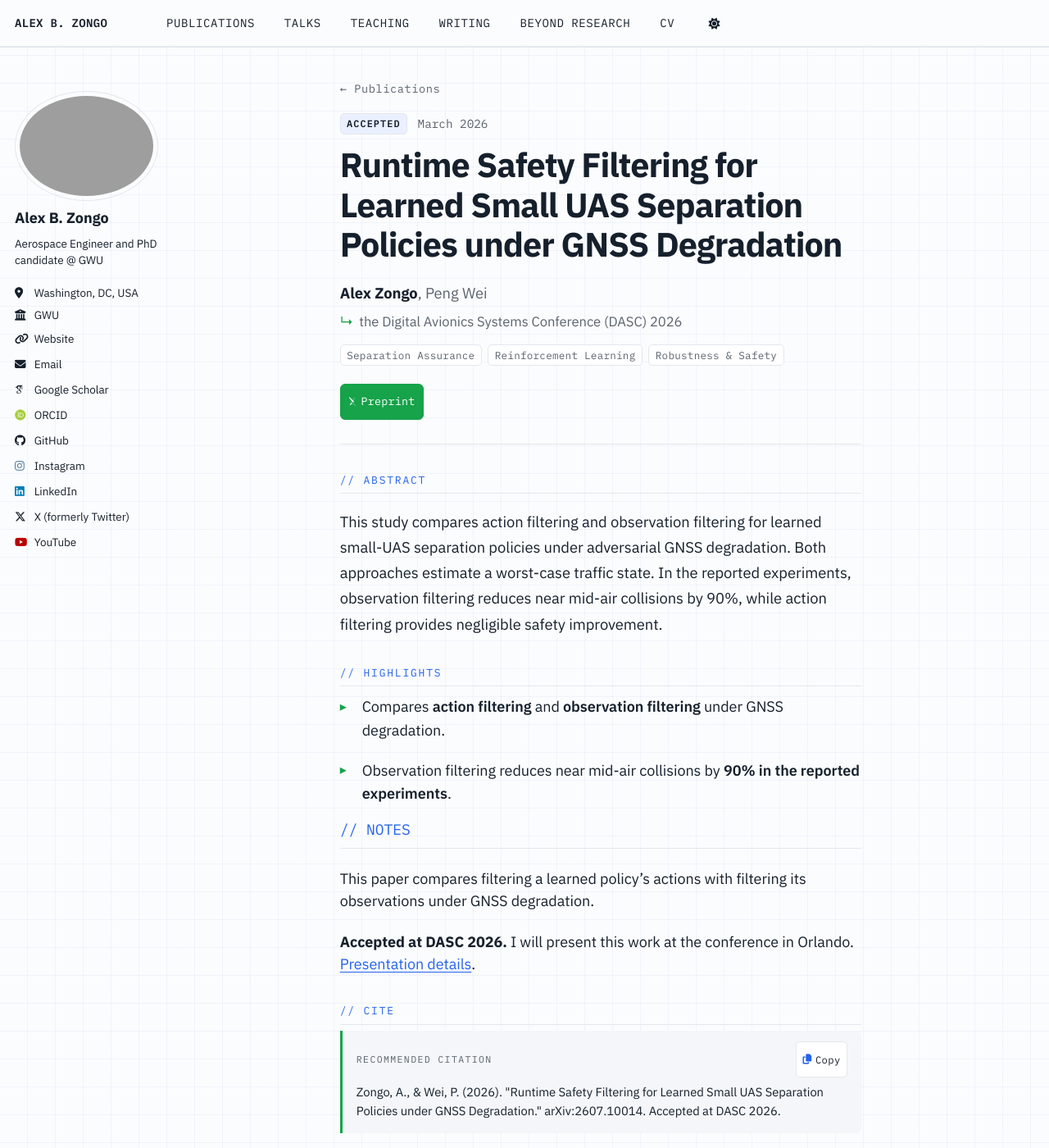
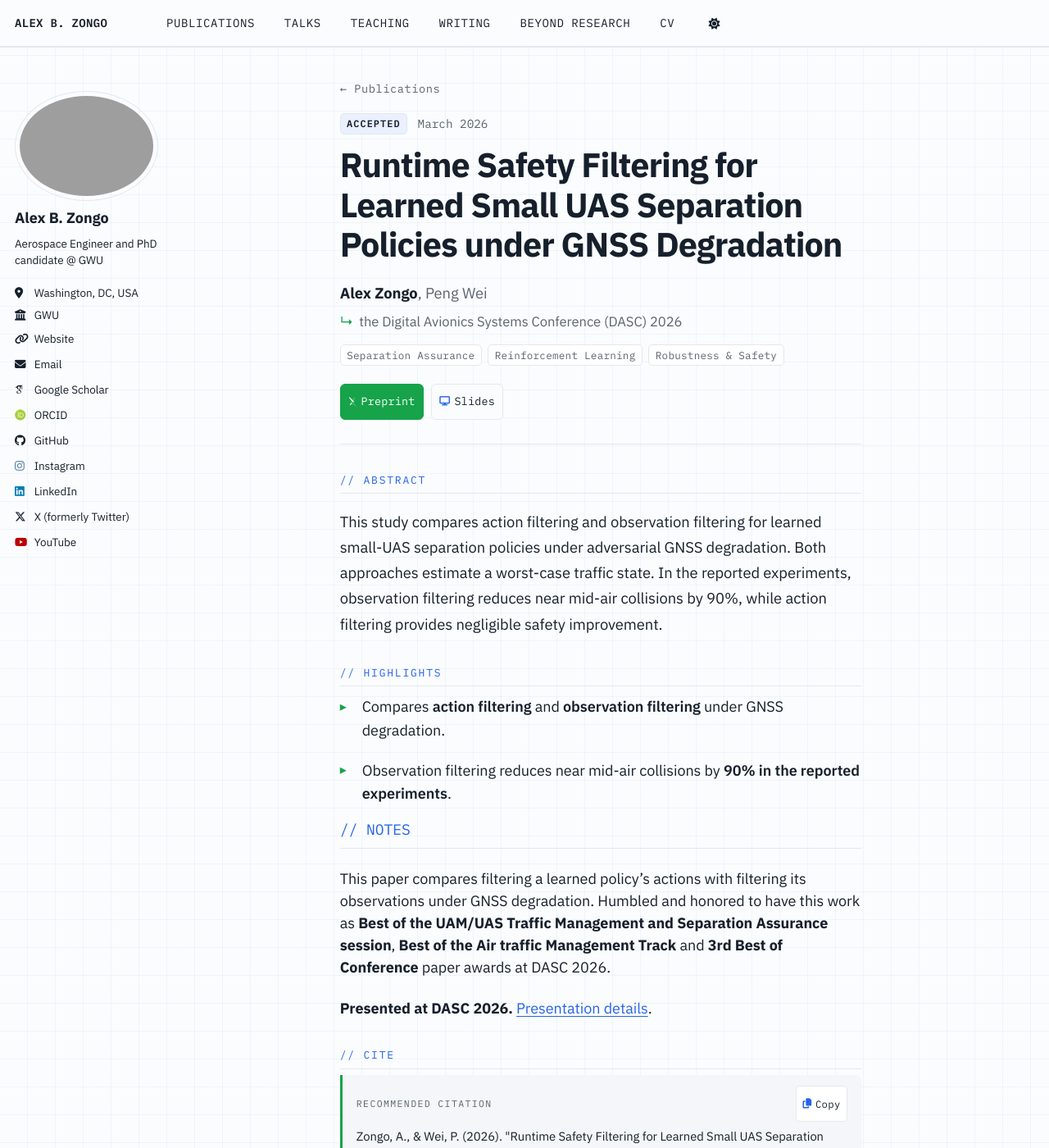
Before and after one commit to Alex-Zongo/alex-zongo.github.io, a Jekyll site: the page built from _publications/phd/2026-03-20-Certified_Separation_Assurance.md, in a window 1280 px wide and 1400 px high. Shown: the whole window at 82% size. Built offline with Jekyll 4.4.1, drawn with Linux system fonts in a browser that asks for light colours; some web fonts are replaced; a script bundle is joined from its source files by our own code; library files that are not in the unit come from our copies.

Commit message:
dasc presentation added

```diff
--- a/_publications/phd/2026-03-20-Certified_Separation_Assurance.md
+++ b/_publications/phd/2026-03-20-Certified_Separation_Assurance.md
@@ -19,12 +19,12 @@ date: 2026-03-20
 venue: 'the Digital Avionics Systems Conference (DASC) 2026'
 paperurl: #
 preprinturl: 'https://arxiv.org/abs/2607.10014'
-slidesurl: #
+slidesurl: 'https://alex-zongo.github.io/files/dasc_final_presentation.pdf'
 bibtexurl: #
 type: "accepted"
 citation: 'Zongo, A., &amp; Wei, P. (2026). &quot;Runtime Safety Filtering for Learned Small UAS Separation Policies under GNSS Degradation.&quot; arXiv:2607.10014. Accepted at DASC 2026.'
 ---
 
-This paper compares filtering a learned policy's actions with filtering its observations under GNSS degradation.
+This paper compares filtering a learned policy's actions with filtering its observations under GNSS degradation. Humbled and honored to have this work as **Best of the UAM/UAS Traffic Management and Separation Assurance session**, **Best of the Air traffic Management Track** and **3rd Best of Conference** paper awards at DASC 2026.
 
-**Accepted at DASC 2026.** I will present this work at the conference in Orlando. [Presentation details]({{ '/talks/dasc-2026-runtime-safety-filtering' | relative_url }}).
+**Presented at DASC 2026.** [Presentation details]({{ '/talks/dasc-2026-runtime-safety-filtering' | relative_url }}).
```
Also changed, not shown: 1 other file.
